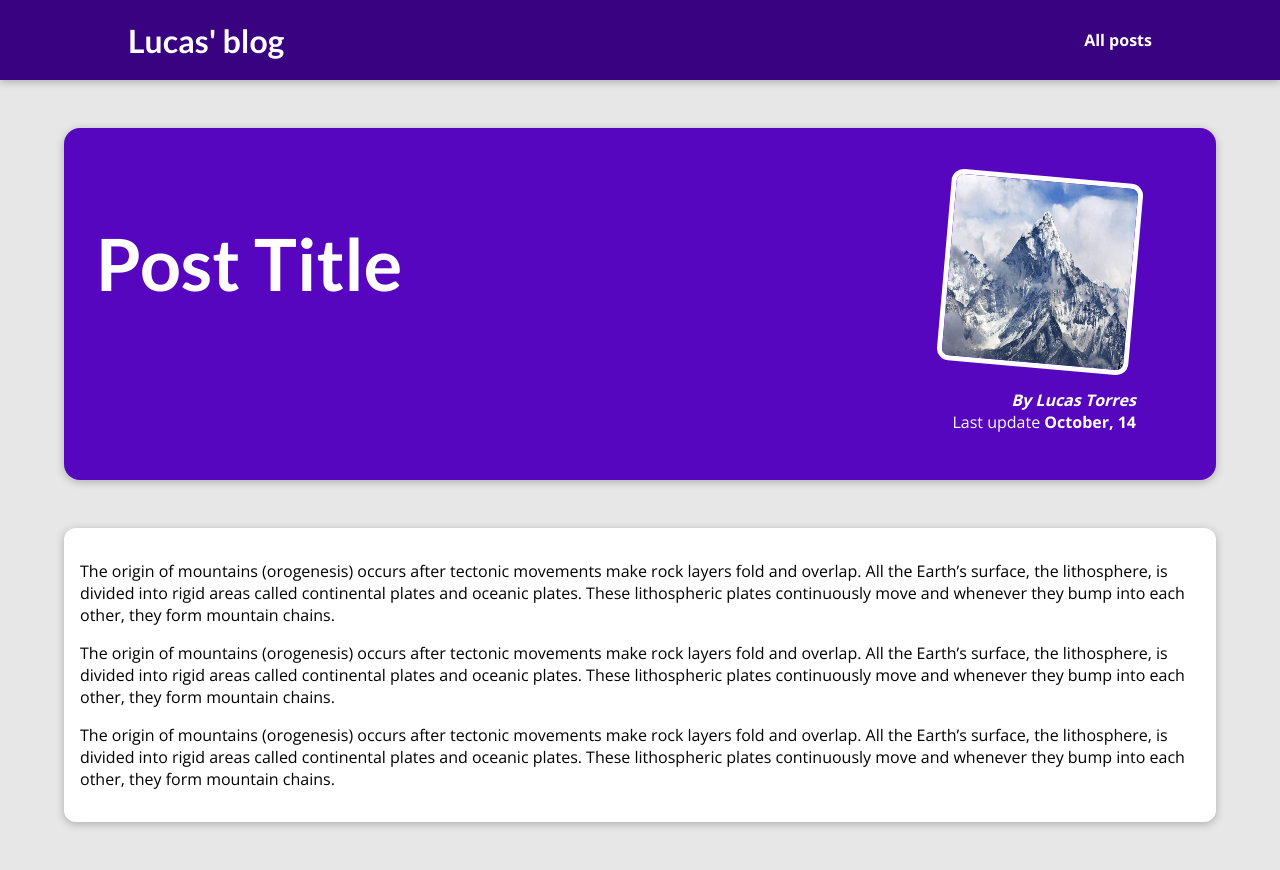
After one commit to torreslucs23/My_BlogSyte, a Django app: template blog/templates/blog/post-detail.html in a window 1280 px wide. The commit adds this page. Run offline with Django 4.2, Linux system fonts and the light colour scheme; the template is opened without the code that fills it, so the values that code supplies are empty.

Commit message:
added single page post, but need to be dynamilize

```diff
--- /dev/null
+++ b/blog/static/blog/post-detail.css
@@ -0,0 +1,62 @@
+body {
+    background-color: #e7e7e7;
+  }
+
+  #main-navigation {
+    background-color: #390281;
+    box-shadow: 0 2px 8px rgba(0, 0, 0, 0.25);
+  }
+
+  #summary {
+    margin: 8rem auto 3rem auto;
+    padding: 2rem;
+    width: 90%;
+    max-width: 90rem;
+    border-radius: 16px;
+    background-color: #5706c0;
+    position: relative;
+    box-shadow: 0 2px 8px rgba(0, 0, 0, 0.25);
+    height: 22rem;
+  }
+
+  #summary h2 {
+    color: white;
+    font-size: 4.5rem;
+  }
+
+  #summary article {
+    position: absolute;
+    top: 2rem;
+    right: 3rem;
+    padding: 1rem 2rem;
+    border-radius: 12px;
+    text-align: right;
+    color: white;
+  }
+
+  #summary article img {
+    width: 12rem;
+    height: 12rem;
+    border-radius: 12px;
+    transform: rotateZ(5deg);
+    border: 5px solid white;
+    margin-bottom: 1rem;
+  }
+
+  #summary address {
+    font-weight: bold;
+  }
+
+  #summary time {
+    font-weight: bold;
+  }
+
+  main {
+    width: 90%;
+    max-width: 90rem;
+    margin: 3rem auto;
+    background-color: white;
+    padding: 1rem;
+    border-radius: 12px;
+    box-shadow: 0 2px 8px rgba(0, 0, 0, 0.25);
+  }
--- a/blog/templates/blog/includes/posts.html
+++ b/blog/templates/blog/includes/posts.html
@@ -2,7 +2,7 @@
 
 <li>
     <article class = "post">
-        <a href="">
+        <a href="{% url 'post-detail-page' 'the-mountains' %}">
             <img src="{% static 'blog/images/montanhas.jpg' %}" alt="Mountain Hiking" />
             <div class="post-content">
                 <h3>Mountain Hiking</h3>
--- /dev/null
+++ b/blog/templates/blog/post-detail.html
@@ -0,0 +1,46 @@
+{% extends 'base.html' %}
+
+{% load static %}
+
+{% block title %}
+ my block
+{% endblock title %}
+
+{% block css_files %}
+    <link rel="stylesheet" href="{% static 'blog/post-detail.css' %}"/>
+
+{% endblock  %}
+
+{% block content %}
+    <section id="summary">
+        <h2>Post Title</h2>
+        <article>
+            <img src="{% static 'blog/images/montanhas.jpg' %}" alt="Post Title"/>
+            <address>By Lucas Torres</address>
+            <div>
+                Last update <time> October, 14</time>
+            </div>
+
+    </section>
+
+    <main>
+        <p>
+            The origin of mountains (orogenesis) occurs after tectonic movements make rock
+            layers fold and overlap. All the Earth’s surface, the lithosphere, is divided
+            into rigid areas called continental plates and oceanic plates. These lithospheric plates
+            continuously move and whenever they bump into each other, they form mountain chains.
+        </p>
+        <p>
+            The origin of mountains (orogenesis) occurs after tectonic movements make rock
+            layers fold and overlap. All the Earth’s surface, the lithosphere, is divided
+            into rigid areas called continental plates and oceanic plates. These lithospheric plates
+            continuously move and whenever they bump into each other, they form mountain chains.
+        </p>
+        <p>
+            The origin of mountains (orogenesis) occurs after tectonic movements make rock
+            layers fold and overlap. All the Earth’s surface, the lithosphere, is divided
+            into rigid areas called continental plates and oceanic plates. These lithospheric plates
+            continuously move and whenever they bump into each other, they form mountain chains.
+        </p>
+
+{% endblock  %}
--- a/blog/views.py
+++ b/blog/views.py
@@ -8,5 +8,5 @@ def starting_page(request):
 def posts(request):
     return render(request, "blog/all-posts.html")
 
-def post_detail(request):
-    pass
+def post_detail(request, slug):
+    return render(request, "blog/post-detail.html")
--- a/static/app.css
+++ b/static/app.css
@@ -31,7 +31,10 @@ h3 {
   left: 0;
 }
 
+
+
 #main-navigation a {
+
   text-decoration: none;
   color: white;
   font-weight: bold;
--- a/templates/base.html
+++ b/templates/base.html
@@ -1,4 +1,5 @@
 {% load static %}
+
 <!DOCTYPE html>
 <html lang="en">
 <head>
@@ -15,9 +16,9 @@
 <body>
 
 <header id="main-navigation">
-    <h1><a href="" > Lucas' blog</a><h1>
+    <h1><a href="{% url 'initial-page' %}" > Lucas' blog</a></h1>
     <nav>
-        <a href="">All posts</a>
+        <a href="{% url 'posts-page' %}">All posts</a>
     </nav>
 </header>
 {% block content %}
```
Also changed, not shown: blog/templates/blog/index.html (+1 -6 lines).
